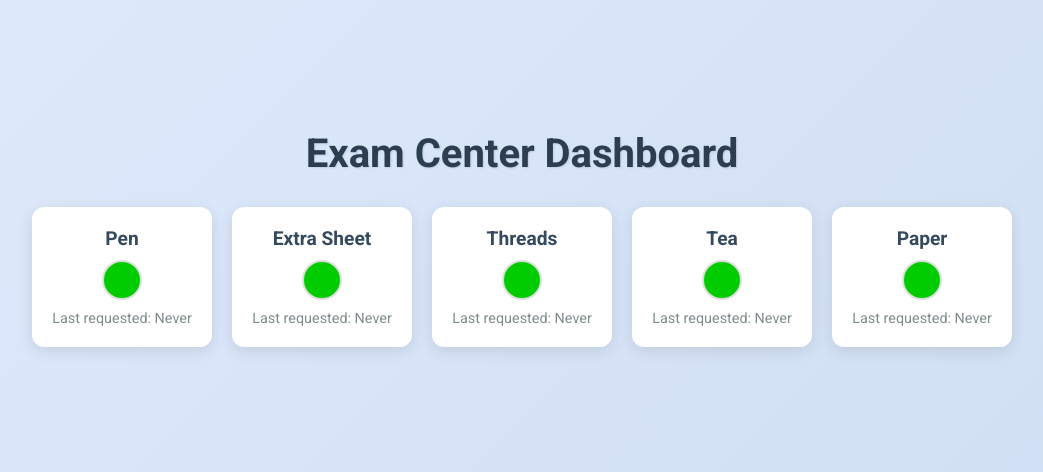
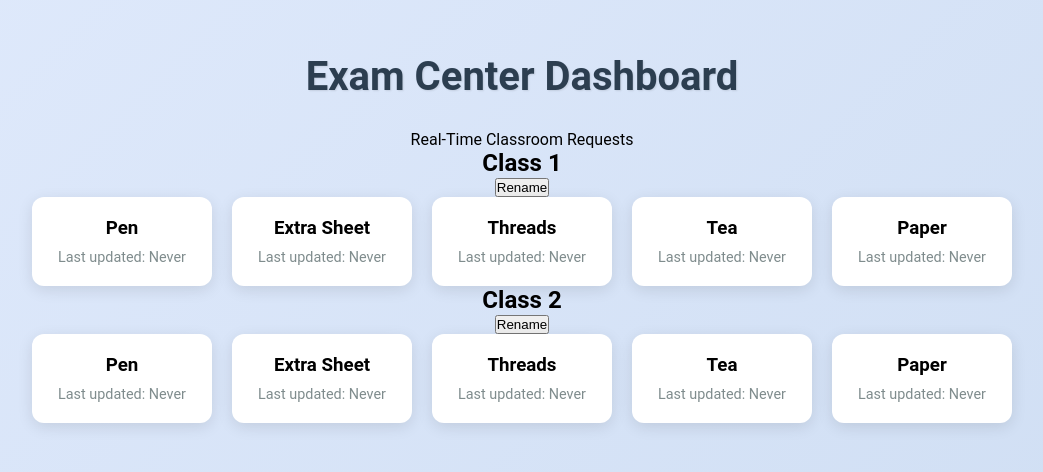
Before and after one commit to codewhizamit/Dashboard, a plain HTML site: page index.html in a window 1280 px wide. Shown: the part 162-634 px from the top of the page, without its empty margins (118-1161 px from the left). Drawn offline with Linux system fonts and the light colour scheme; no server answers.

Commit message:
Update index.html

```diff
--- a/index.html
+++ b/index.html
@@ -5,40 +5,83 @@
   <meta name="viewport" content="width=device-width, initial-scale=1.0">
   <title>Exam Center Dashboard</title>
   <link rel="stylesheet" href="styles.css">
-  <link href="https://fonts.googleapis.com/css2?family=Roboto:wght@400;700&display=swap" rel="stylesheet">
+  <link href="https://fonts.googleapis.com/css2?family=Poppins:wght@300;400;600&display=swap" rel="stylesheet">
 </head>
 <body>
   <div class="container">
-    <h1>Exam Center Dashboard</h1>
-    <div class="dashboard">
-      <div class="card" id="pen">
-        <h2>Pen</h2>
-        <div class="status available"></div>
-        <p class="timestamp">Last requested: Never</p>
+    <header>
+      <h1>Exam Center Dashboard</h1>
+      <p>Real-Time Classroom Requests</p>
+    </header>
+    <div class="class-container">
+      <div class="class-section">
+        <div class="class-header">
+          <h2 id="class1-name">Class 1</h2>
+          <button class="rename-btn" onclick="renameClass('class1')">Rename</button>
+        </div>
+        <div class="dashboard" id="class1">
+          <div class="card" id="class1-pen">
+            <h3>Pen</h3>
+            <div class="status-circle available"></div>
+            <p class="timestamp">Last updated: Never</p>
+          </div>
+          <div class="card" id="class1-extra_sheet">
+            <h3>Extra Sheet</h3>
+            <div class="status-circle available"></div>
+            <p class="timestamp">Last updated: Never</p>
+          </div>
+          <div class="card" id="class1-threads">
+            <h3>Threads</h3>
+            <div class="status-circle available"></div>
+            <p class="timestamp">Last updated: Never</p>
+          </div>
+          <div class="card" id="class1-tea">
+            <h3>Tea</h3>
+            <div class="status-circle available"></div>
+            <p class="timestamp">Last updated: Never</p>
+          </div>
+          <div class="card" id="class1-paper">
+            <h3>Paper</h3>
+            <div class="status-circle available"></div>
+            <p class="timestamp">Last updated: Never</p>
+          </div>
+        </div>
       </div>
-      <div class="card" id="extra_sheet">
-        <h2>Extra Sheet</h2>
-        <div class="status available"></div>
-        <p class="timestamp">Last requested: Never</p>
-      </div>
-      <div class="card" id="threads">
-        <h2>Threads</h2>
-        <div class="status available"></div>
-        <p class="timestamp">Last requested: Never</p>
-      </div>
-      <div class="card" id="tea">
-        <h2>Tea</h2>
-        <div class="status available"></div>
-        <p class="timestamp">Last requested: Never</p>
-      </div>
-      <div class="card" id="paper">
-        <h2>Paper</h2>
-        <div class="status available"></div>
-        <p class="timestamp">Last requested: Never</p>
+      <div class="class-section">
+        <div class="class-header">
+          <h2 id="class2-name">Class 2</h2>
+          <button class="rename-btn" onclick="renameClass('class2')">Rename</button>
+        </div>
+        <div class="dashboard" id="class2">
+          <div class="card" id="class2-pen">
+            <h3>Pen</h3>
+            <div class="status-circle available"></div>
+            <p class="timestamp">Last updated: Never</p>
+          </div>
+          <div class="card" id="class2-extra_sheet">
+            <h3>Extra Sheet</h3>
+            <div class="status-circle available"></div>
+            <p class="timestamp">Last updated: Never</p>
+          </div>
+          <div class="card" id="class2-threads">
+            <h3>Threads</h3>
+            <div class="status-circle available"></div>
+            <p class="timestamp">Last updated: Never</p>
+          </div>
+          <div class="card" id="class2-tea">
+            <h3>Tea</h3>
+            <div class="status-circle available"></div>
+            <p class="timestamp">Last updated: Never</p>
+          </div>
+          <div class="card" id="class2-paper">
+            <h3>Paper</h3>
+            <div class="status-circle available"></div>
+            <p class="timestamp">Last updated: Never</p>
+          </div>
+        </div>
       </div>
     </div>
   </div>
-  <!-- Firebase Compatibility Scripts -->
   <script src="https://www.gstatic.com/firebasejs/9.6.10/firebase-app-compat.js"></script>
   <script src="https://www.gstatic.com/firebasejs/9.6.10/firebase-database-compat.js"></script>
   <script src="script.js"></script>
```
